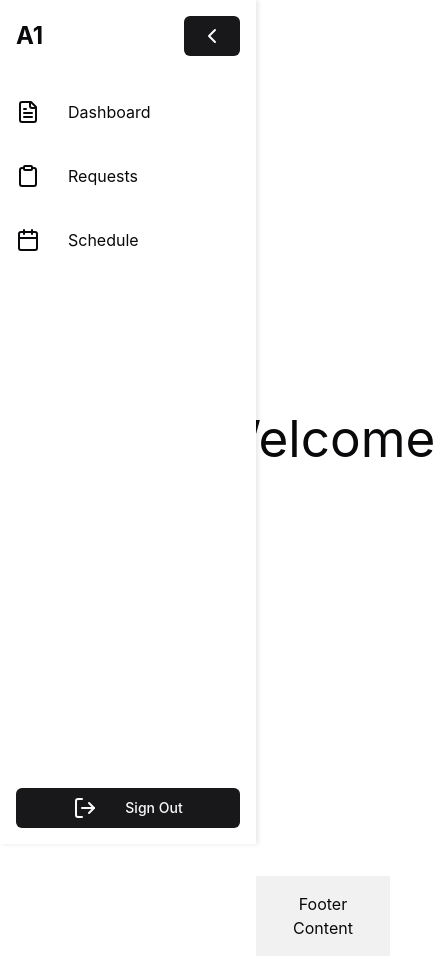
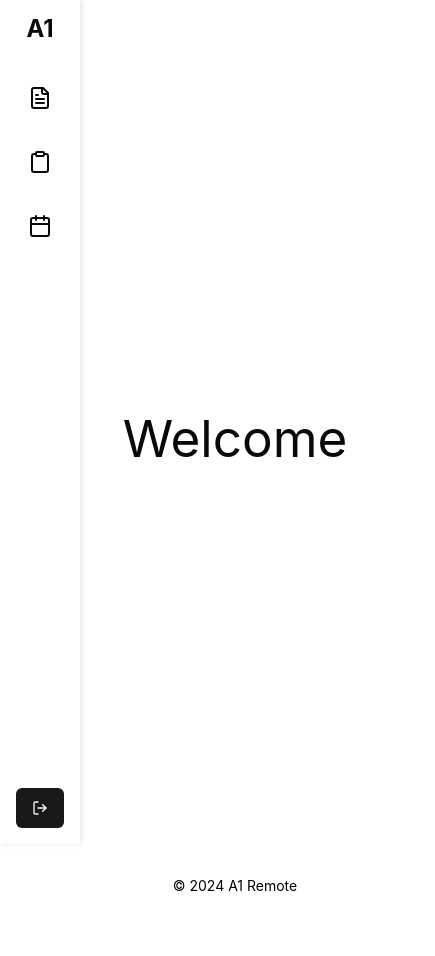
Before and after one commit to Jonathanxjt/A1-Remote, a React (Vite) app in the folder a1/: page / in a window 390 px wide. Shown: the whole page, 435 px wide, since content can reach past the window. After the commit the page ends 928 px from the top, so only its background shows below. Built offline with nearby package versions, Linux system fonts and the light colour scheme.

Commit message:
IT8-ResponsiveSidebar
made the sidebar responsive to changes in viewport size

```diff
--- a/a1/src/App.css
+++ b/a1/src/App.css
@@ -1,9 +1,12 @@
-/* App.css */
+html, body {
+    height: 100%;
+    margin: 0;
+}
 
 .maincontainer {
     display: flex;
-    min-height: 100vh;
     flex-direction: column;
+    min-height: 100vh; /* Full viewport height */
 }
 
 .sidebar {
@@ -17,7 +20,7 @@
     transition: width 0.3s;
     display: flex;
     flex-direction: column;
-    z-index: 1000; /* Ensure the sidebar is on top */
+    z-index: 1000;
 }
 
 .sidebar.collapsed {
@@ -25,9 +28,9 @@
 }
 
 .main-content {
-    margin-left: 16rem;
+    margin-left: 16rem; /* Adjust based on sidebar width */
     padding: 1rem;
-    flex: 1;
+    flex-grow: 1; /* This ensures the content fills the remaining space */
     transition: margin-left 0.3s;
 }
 
@@ -35,13 +38,21 @@
     margin-left: 5rem;
 }
 
-.footer {
-    margin-left: 16rem;
+/* Footer should stick to the bottom */
+footer {
+    background-color: black;
+    color: white;
     padding: 1rem;
-    background-color: #f1f1f1;
     text-align: center;
+    width: 100%;
+    position: relative;
+    transition: margin-left 0.3s;
+}
+
+.maincontainer .footer {
+    margin-left: 16rem; /* Align footer with main content */
 }
 
 .sidebar.collapsed + .footer {
-    margin-left: 5rem;
+    margin-left: 5rem; /* Adjust footer margin when sidebar is collapsed */
 }
--- a/a1/src/App.tsx
+++ b/a1/src/App.tsx
@@ -5,7 +5,8 @@ import RequestPage from './pages/RequestPage/request';
 import Login from './pages/Login/Login';
 import NotFound from './pages/NotFound';
 import MySchedule from './pages/MySchedule/MySchedule';
-import Home from './pages/Home'; // Import the Home component
+import Home from './pages/Home';
+import Footer from './components/footer.tsx';
 import ViewRequests from './pages/ViewRequests/ViewRequests';
 import './App.css';
 
@@ -22,10 +23,8 @@ const App: React.FC = () => {
           <Route path="/ViewRequests" element={<ViewRequests />} /> {/*viewrequests route */}
           <Route path="*" element={<NotFound />} /> {/* 404 route */}
         </Routes>
+        <Footer/>
       </div>
-      <footer className="footer">
-        <p>Footer Content</p> {/* TODO: come up with the footer content */}
-      </footer>
     </div>
   );
 };
--- a/a1/src/components/Sidebar/Sidebar.css
+++ b/a1/src/components/Sidebar/Sidebar.css
@@ -1,5 +1,3 @@
-
-
 .sidebar {
     position: fixed;
     top: 0;
@@ -23,6 +21,22 @@
     align-items: center;
     justify-content: space-between;
     padding: 1rem;
+}
+
+/* Center the brand name "A1" on small screens */
+@media (max-width: 768px) {
+    .sidebar-header {
+        justify-content: center;
+    }
+
+    .toggle-btn {
+        display: none; /* Hide the chevron on small screens */
+    }
+
+    .brand {
+        text-align: center; /* Center the "A1" text */
+        width: 100%;
+    }
 }
 
 .brand {
--- a/a1/src/components/Sidebar/Sidebar.tsx
+++ b/a1/src/components/Sidebar/Sidebar.tsx
@@ -1,4 +1,4 @@
-import React, { useState } from "react";
+import React, { useState, useEffect, useCallback } from "react";
 import {
   ChevronLeft,
   ChevronRight,
@@ -8,12 +8,40 @@ import {
   Clipboard,
 } from "lucide-react";
 import { Button } from "@/components/ui/button";
+import "./Sidebar.css";
 import { useNavigate } from "react-router-dom";
-import "./Sidebar.css"; // Assuming you have some CSS for base styling
 
 const Sidebar: React.FC = () => {
   const [collapsed, setCollapsed] = useState(false);
+  const [isSmallScreen, setIsSmallScreen] = useState(false);
   const navigate = useNavigate();
+
+  // Automatically detect screen size and disable expand on small screens
+  const handleResize = () => {
+    if (window.innerWidth < 768) {
+      setCollapsed(true); // Collapse the sidebar on small screens
+      setIsSmallScreen(true); // Mark it as small screen
+    } else {
+      setIsSmallScreen(false); // Re-enable the chevron and collapsing on larger screens
+    }
+  };
+
+  // Set up event listener for window resize
+  useEffect(() => {
+    window.addEventListener("resize", handleResize);
+    handleResize(); // Initial check when the component mounts
+
+    return () => {
+      window.removeEventListener("resize", handleResize);
+    };
+  }, []);
+
+  // Handle sidebar toggle only for larger screens
+  const toggleSidebar = useCallback(() => {
+    if (!isSmallScreen) {
+      setCollapsed((prev) => !prev);
+    }
+  }, [isSmallScreen]);
 
   const handleRequestsClick = () => {
     navigate("/requestpage");
@@ -25,44 +53,38 @@ const Sidebar: React.FC = () => {
 
   // Function to handle sign-out
   const handleSignOut = () => {
-    // Clear all session storage
     sessionStorage.clear();
-
-    // Redirect the user to the login page
     navigate("/login");
   };
 
   return (
     <div className={`sidebar ${collapsed ? "collapsed" : ""}`}>
-      <div className="sidebar-header flex items-center justify-between p-4">
-        <h1 className="brand">{!collapsed && "A1"}</h1>
-        <Button className="toggle-btn" onClick={() => setCollapsed(!collapsed)}>
-          {collapsed ? <ChevronRight size={24} /> : <ChevronLeft size={24} />}
-        </Button>
+      <div className={`sidebar-header flex items-center justify-between p-4 ${isSmallScreen ? "small-screen" : ""}`}>
+        <h1 className="brand">{isSmallScreen ? "A1" : !collapsed && "A1"}</h1>
+        {!isSmallScreen && (
+          <Button className="toggle-btn" onClick={toggleSidebar}>
+            {collapsed ? <ChevronRight size={24} /> : <ChevronLeft size={24} />}
+          </Button>
+        )}
       </div>
 
       <nav className="sidebar-nav flex flex-col space-y-4 p-4">
-        {/* Dashboard */}
-        <div className="nav-item flex items-center space-x-3 cursor-pointer">
-          <FileText size={24} />
-          {!collapsed && <span>Dashboard</span>}
-        </div>
-
-        {/* Requests */}
-        <div className="nav-item flex items-center space-x-3 cursor-pointer" onClick={handleRequestsClick}>
-          <Clipboard size={24} />
-          {!collapsed && <span>Requests</span>}
-        </div>
-
-        {/* Schedule */}
-        <div className="nav-item flex items-center space-x-3 cursor-pointer" onClick={handleScheduleClick}>
-          <Calendar size={24} />
-          {!collapsed && <span>Schedule</span>}
-        </div>
+        <NavItem icon={<FileText size={24} />} label="Dashboard" collapsed={collapsed} />
+        <NavItem
+          icon={<Clipboard size={24} />}
+          label="Requests"
+          collapsed={collapsed}
+          onClick={handleRequestsClick}
+        />
+        <NavItem
+          icon={<Calendar size={24} />}
+          label="Schedule"
+          collapsed={collapsed}
+          onClick={handleScheduleClick}
+        />
       </nav>
 
       <div className="sign-out flex items-center justify-start space-x-3 p-4 mt-auto">
-        {/* Sign-out button */}
         <Button className="sign-out-btn flex items-center space-x-3" onClick={handleSignOut}>
           <LogOut size={24} />
           {!collapsed && <span>Sign Out</span>}
@@ -72,4 +94,19 @@ const Sidebar: React.FC = () => {
   );
 };
 
+// Refactored NavItem for clarity and reusability
+interface NavItemProps {
+  icon: React.ReactNode;
+  label: string;
+  collapsed: boolean;
+  onClick?: () => void;
+}
+
+const NavItem: React.FC<NavItemProps> = ({ icon, label, collapsed, onClick }) => (
+  <div className="nav-item flex items-center space-x-3 cursor-pointer" onClick={onClick}>
+    {icon}
+    {!collapsed && <span>{label}</span>}
+  </div>
+);
+
 export default Sidebar;
--- /dev/null
+++ b/a1/src/components/footer.tsx
@@ -0,0 +1,11 @@
+export default function Footer() {
+  return (
+    <footer className="bg-white text-black py-4">
+      <div className="container mx-auto px-4">
+        <p className="text-center text-sm">
+          © {new Date().getFullYear()} A1 Remote
+        </p>
+      </div>
+    </footer>
+  )
+}
```
